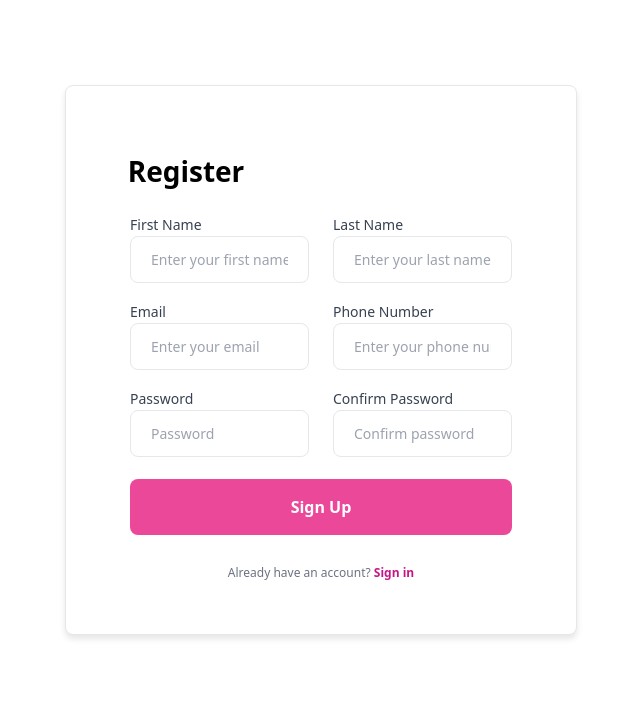
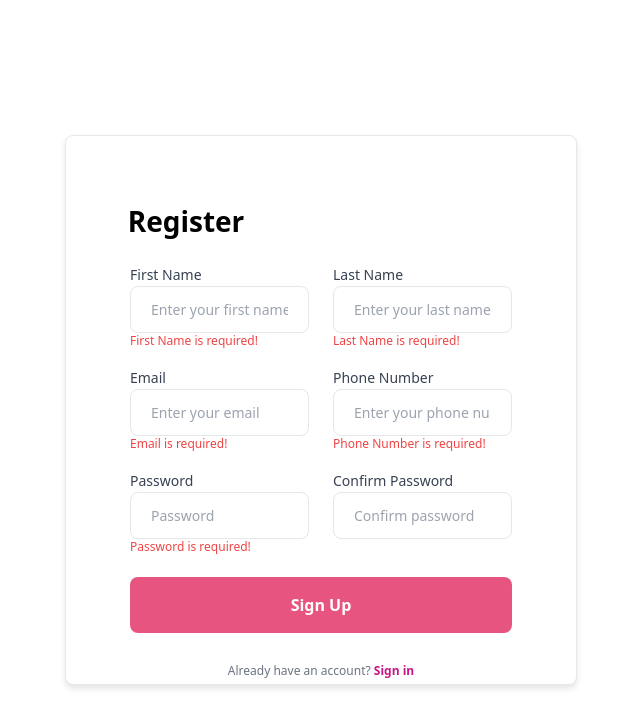
Before and after one commit to SajaniJayasinghe/Recipe_App, a React (Vite) app in the folder Client/: page /register in a window 1280 px wide. Both pictures are taken after a click on the button "Sign Up". Shown: the top 728 px of the page, without its empty margins (319-959 px from the left). Built offline with nearby package versions, Linux system fonts and the light colour scheme.

Commit message:
login page and register page data binding

```diff
--- a/Client/src/components/User/Login.jsx
+++ b/Client/src/components/User/Login.jsx
@@ -100,7 +100,7 @@ function Login() {
           </Form.Item>
 
           <Form.Item>
-            <Button type="primary" htmlType="submit" className="login-button">
+            <Button type="0000" htmlType="submit" className="login-button">
               SIGN IN
             </Button>
           </Form.Item>
--- a/Client/src/components/User/Register.jsx
+++ b/Client/src/components/User/Register.jsx
@@ -1,8 +1,91 @@
-import React from "react";
+import React, { useState } from "react";
 import { Link } from "react-router-dom";
+import axios from "axios";
 import "../../index.css";
 
 const Register = () => {
+  const [firstname, setFirstname] = useState("");
+  const [lastname, setLastname] = useState("");
+  const [email, setEmail] = useState("");
+  const [phonenumber, setPhonenumber] = useState("");
+  const [password, setPassword] = useState("");
+  const [confirmPassword, setConfirmPassword] = useState("");
+  const [errors, setErrors] = useState({});
+
+  const resetForm = () => {
+    setFirstname("");
+    setLastname("");
+    setEmail("");
+    setPhonenumber("");
+    setPassword("");
+    setConfirmPassword("");
+    setErrors({});
+  };
+
+  const validateForm = () => {
+    const newErrors = {};
+
+    if (!firstname) newErrors.firstname = "First Name is required!";
+    if (!lastname) newErrors.lastname = "Last Name is required!";
+    if (!email) newErrors.email = "Email is required!";
+    if (!phonenumber) newErrors.phonenumber = "Phone Number is required!";
+    if (!password) newErrors.password = "Password is required!";
+    if (password !== confirmPassword)
+      newErrors.confirmPassword = "Passwords do not match!";
+
+    // Email validation regex
+    if (email && !/^[A-Z0-9._%+-]+@[A-Z0-9.-]+\.[A-Z]{2,}$/i.test(email)) {
+      newErrors.email = "Invalid email format!";
+    }
+
+    // Phone number validation
+    if (phonenumber && !/^\d{10}$/.test(phonenumber)) {
+      newErrors.phonenumber = "Phone number must be exactly 10 digits!";
+    }
+
+    return newErrors;
+  };
+
+  const sendData = async (e) => {
+    e.preventDefault();
+
+    const formErrors = validateForm();
+    if (Object.keys(formErrors).length > 0) {
+      setErrors(formErrors);
+      return;
+    }
+
+    const user = {
+      firstname,
+      lastname,
+      email,
+      phonenumber,
+      password,
+    };
+
+    try {
+      const response = await axios.post(
+        "http://localhost:8080/api/v1/user/register",
+        user
+      );
+
+      if (response && response.data) {
+        alert("Registration Success");
+        window.location.href = "/";
+      } else {
+        setErrors({ general: "Registration failed. Please try again." });
+      }
+    } catch (err) {
+      if (err.response && err.response.data) {
+        setErrors({ general: err.response.data.message });
+      } else {
+        setErrors({ general: "Registration failed. Please try again." });
+      }
+    }
+
+    resetForm();
+  };
+
   return (
     <div className="register-container">
       <div className="register-box">
@@ -25,7 +108,14 @@ const Register = () => {
                       type="text"
                       placeholder="Enter your first name"
                       id="firstName"
+                      value={firstname}
+                      onChange={(e) => setFirstname(e.target.value)}
                     />
+                    {errors.firstname && (
+                      <div className="text-red-500 text-xs">
+                        {errors.firstname}
+                      </div>
+                    )}
                   </div>
                   <div className="flex-1">
                     <label htmlFor="lastName" className="text-gray-700 text-sm">
@@ -36,7 +126,14 @@ const Register = () => {
                       type="text"
                       placeholder="Enter your last name"
                       id="lastName"
+                      value={lastname}
+                      onChange={(e) => setLastname(e.target.value)}
                     />
+                    {errors.lastname && (
+                      <div className="text-red-500 text-xs">
+                        {errors.lastname}
+                      </div>
+                    )}
                   </div>
                 </div>
 
@@ -51,7 +148,12 @@ const Register = () => {
                       type="email"
                       placeholder="Enter your email"
                       id="email"
+                      value={email}
+                      onChange={(e) => setEmail(e.target.value)}
                     />
+                    {errors.email && (
+                      <div className="text-red-500 text-xs">{errors.email}</div>
+                    )}
                   </div>
                   <div className="flex-1">
                     <label htmlFor="phone" className="text-gray-700 text-sm">
@@ -62,7 +164,14 @@ const Register = () => {
                       type="tel"
                       placeholder="Enter your phone number"
                       id="phone"
+                      value={phonenumber}
+                      onChange={(e) => setPhonenumber(e.target.value)}
                     />
+                    {errors.phonenumber && (
+                      <div className="text-red-500 text-xs">
+                        {errors.phonenumber}
+                      </div>
+                    )}
                   </div>
                 </div>
 
@@ -77,7 +186,14 @@ const Register = () => {
                       type="password"
                       placeholder="Password"
                       id="password"
+                      value={password}
+                      onChange={(e) => setPassword(e.target.value)}
                     />
+                    {errors.password && (
+                      <div className="text-red-500 text-xs">
+                        {errors.password}
+                      </div>
+                    )}
                   </div>
                   <div className="flex-1">
                     <label
@@ -91,19 +207,33 @@ const Register = () => {
                       type="password"
                       placeholder="Confirm password"
                       id="confirmPassword"
+                      value={confirmPassword}
+                      onChange={(e) => setConfirmPassword(e.target.value)}
                     />
+                    {errors.confirmPassword && (
+                      <div className="text-red-500 text-xs">
+                        {errors.confirmPassword}
+                      </div>
+                    )}
                   </div>
                 </div>
 
-                <button className="register-button">
+                <button className="register-button" onClick={sendData}>
                   <span>Sign Up</span>
                 </button>
+
                 <p className="register-signin-text">
                   Already have an account?&nbsp;
                   <Link to="/" className="register-signin-link">
                     Sign in
                   </Link>
                 </p>
+
+                {errors.general && (
+                  <div className="text-red-500 text-xs mt-4">
+                    {errors.general}
+                  </div>
+                )}
               </div>
             </div>
           </div>
--- a/Client/src/index.css
+++ b/Client/src/index.css
@@ -45,6 +45,7 @@
   width: 100%;
   padding: 0.5rem;
   margin-top: 5px;
+  height: 40px;
   background-color: #e75480;
   color: white;
   border: none;
@@ -79,6 +80,7 @@
   align-items: center;
   justify-content: center;
   height: 90vh;
+  margin-top: 50px;
   padding: 0 1.25rem;
 }
 
@@ -126,7 +128,7 @@
 .register-button {
   margin-top: -0.1rem;
   font-weight: 600;
-  background-color: #ec4899;
+  background-color: #e75480;
   color: white;
   width: 100%;
   padding: 1rem;
```
